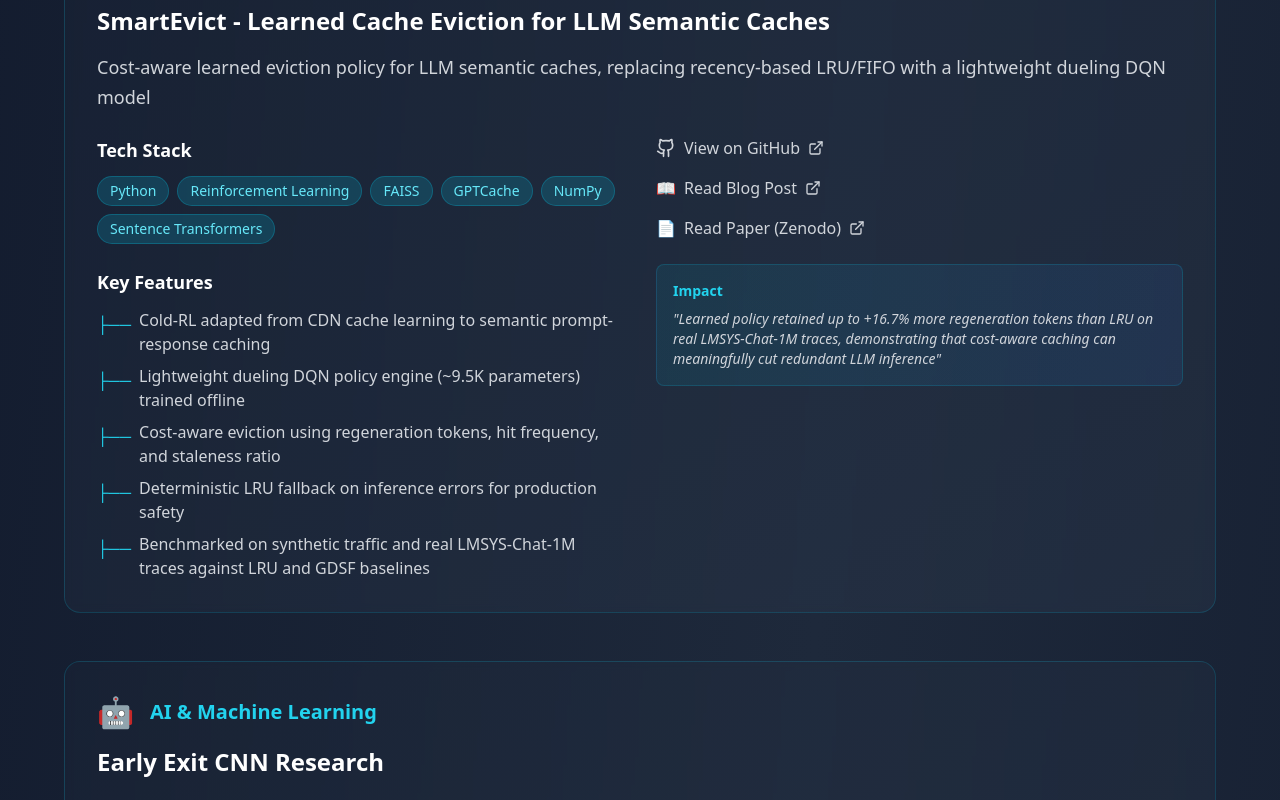
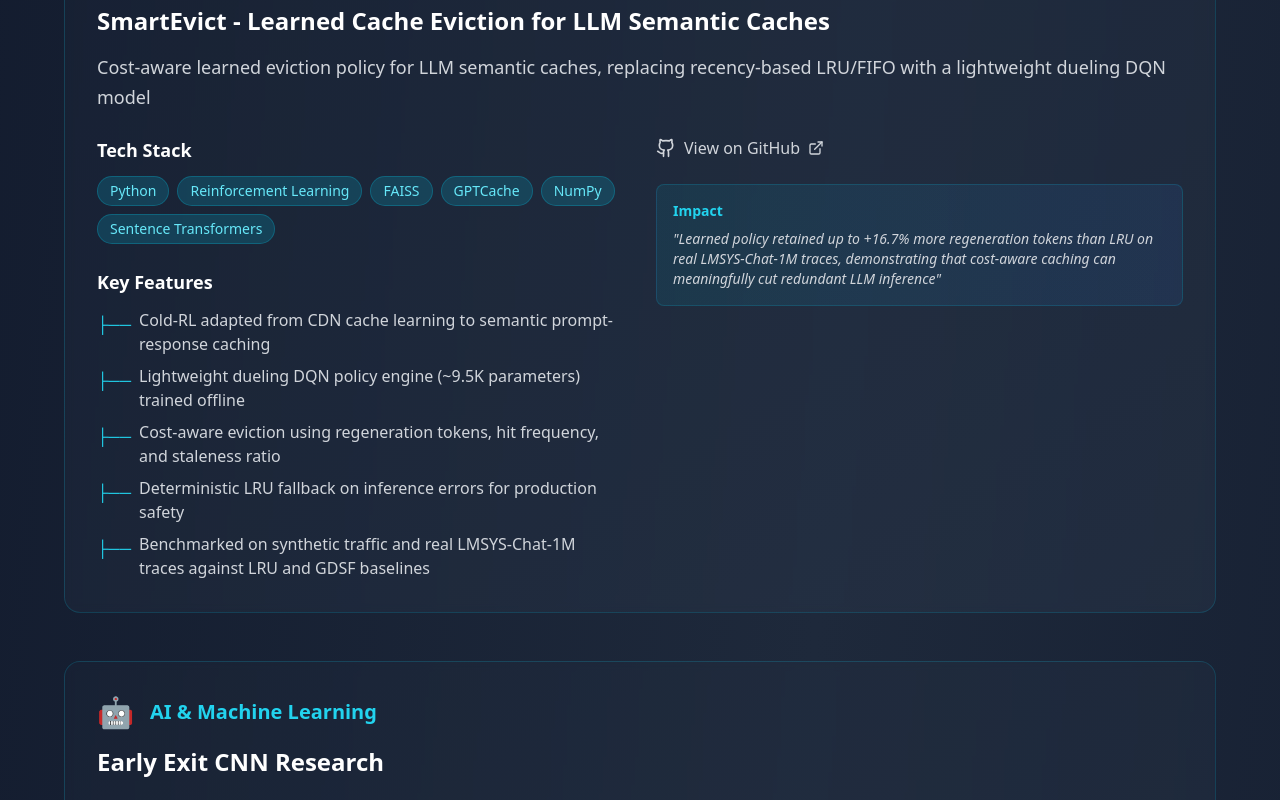
Before and after one commit to Shikha-code36/shikhaPortfolio, a React (Vite) app: page / in a window 1280 px wide. Shown: the part 4960-5760 px from the top of the page. Built offline with nearby package versions, Linux system fonts and the light colour scheme; no server answers.

Commit message:
mentions

```diff
--- a/src/components/Projects.jsx
+++ b/src/components/Projects.jsx
@@ -54,8 +54,6 @@
         ],
         github:
           "https://github.com/Shikha-code36/SmartEvict-Semantic-Cache-Eviction",
-        blog: "https://pandeyshikha075.medium.com/i-built-a-learned-cache-eviction-policy-a-one-line-formula-from-1998-beat-it-11ea127a809b?sharedUserId=pandeyshikha075",
-        paper: "https://zenodo.org/records/21553138",
         impact:
           "Learned policy retained up to +16.7% more regeneration tokens than LRU on real LMSYS-Chat-1M traces, demonstrating that cost-aware caching can meaningfully cut redundant LLM inference",
       },
@@ -218,19 +216,6 @@
                         <ExternalLink size={16} />
                       </a>
                     )}
-
-                    {item.project.paper && (
-                      <a
-                        href={item.project.paper}
-                        target="_blank"
-                        rel="noopener noreferrer"
-                        className="flex items-center space-x-2 text-gray-300 hover:text-cyan-400 transition-colors duration-300"
-                      >
-                        <span>📄</span>
-                        <span>Read Paper (Zenodo)</span>
-                        <ExternalLink size={16} />
-                      </a>
-                    )}
                   </div>
 
                   <div className="mt-6 p-4 bg-gradient-to-r from-cyan-500/10 to-blue-500/10 rounded-lg border border-cyan-500/20">
```
